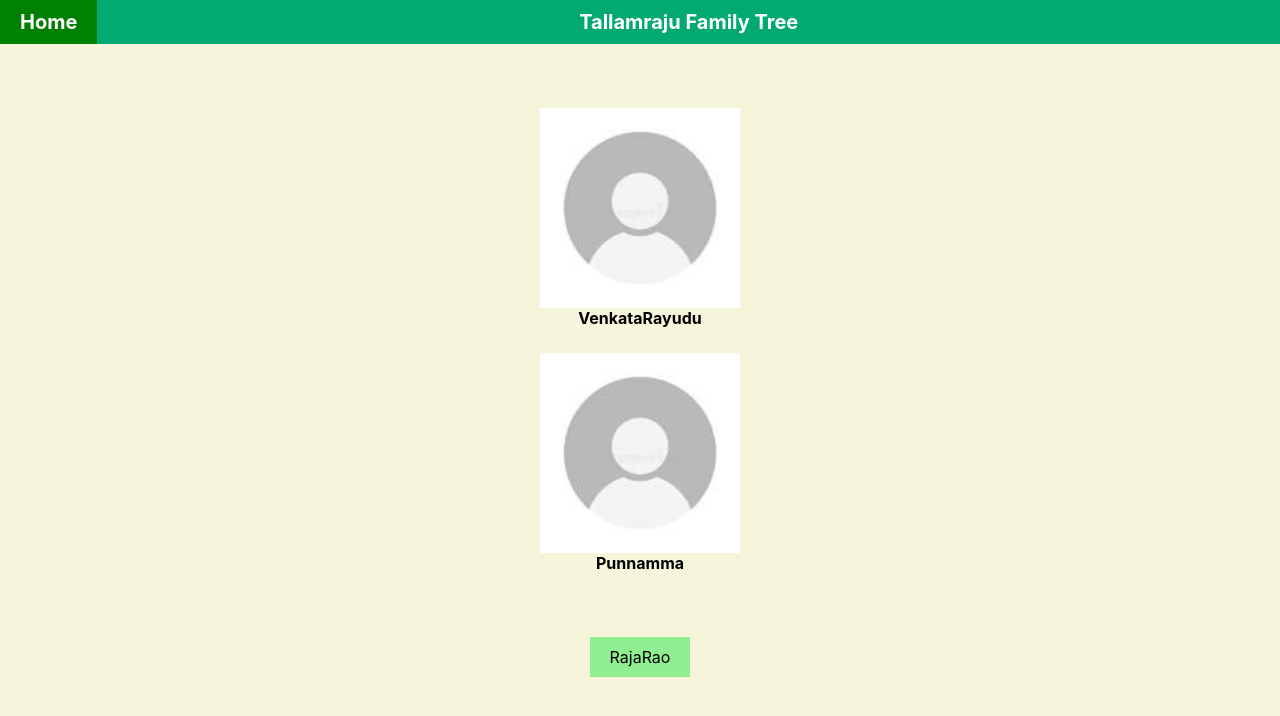
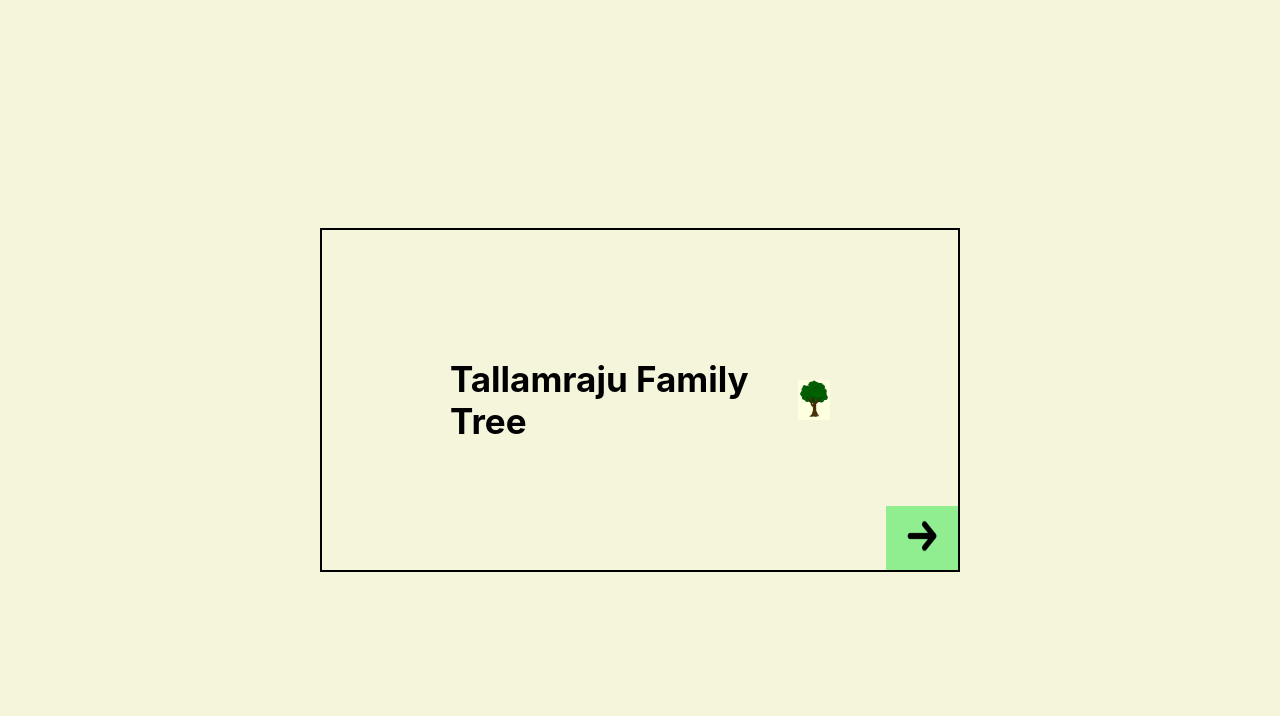
Before and after one commit to swetheendra/FamilyTree, a React (Create React App) app: page / in a window 1280 px wide. Shown: the top 716 px of the page. Built offline with nearby package versions, Linux system fonts and the light colour scheme.

Commit message:
entry page

```diff
--- a/src/App.js
+++ b/src/App.js
@@ -1,11 +1,13 @@
 import Profile from './Profile';
 import { Route, Routes } from 'react-router-dom';
+import Entry from './Entry';
 
 function App() {
+
   return (
     <div className="App">
       <Routes>
-        <Route path='/' element={<Profile id='1' />} />
+        <Route path='/' element={<Entry />} />
         <Route path='/profile/:id' element={<Profile/>} />
       </Routes>
     </div>
--- /dev/null
+++ b/src/Entry.css
@@ -0,0 +1,36 @@
+.entry-body {
+    position: fixed;
+    top: 50%;
+    left: 50%;
+    -webkit-transform: translate(-50%, -50%);
+    transform: translate(-50%, -50%);
+
+    border: 2px solid black;
+    padding: 10%;
+}
+
+.entry-elements {
+    display: flex;
+    flex-direction: column;
+}
+
+.entry-body-text {
+    font-weight: bold;
+    font-size: 35px;
+}
+
+.entry-header {
+    display: flex;
+    align-items: center;
+    gap: 5px;
+}
+
+.entry-tree-image {
+    position: absolute;
+    right: 0;
+    bottom: 0;
+}
+
+a:hover, a:active {
+    background-color: green;
+}
--- /dev/null
+++ b/src/Entry.jsx
@@ -0,0 +1,27 @@
+import './Entry.css';
+import {Link} from 'react-router-dom';
+
+function Entry() {
+    return(
+        <div className='entry-body'>
+            <div className='entry-elements'>
+                <span className='entry-header'>
+                    <span className='entry-body-text'>
+                        Tallamraju Family Tree
+                    </span>
+                    <img src={require('./images/tree.png')} alt="tree" width="32" height="40"/>
+                </span>
+
+            </div>
+            <span className='entry-tree-image'>
+                <Link to={`/profile/1`} >
+                    <span className='arrow'>
+                    <img src={require('./images/rightArrow.png')} alt="tree" width="32" height="40"/>
+                    </span>
+                </Link>
+            </span>
+        </div>
+    );
+}
+
+export default Entry;
--- a/src/Header.js
+++ b/src/Header.js
@@ -3,7 +3,7 @@ import {Link} from 'react-router-dom';
 function Header() {
     return (
         <div className="header">
-            <Link className="home" to={`/profile/1`} >Home</Link>
+            <Link className="home" to={`/`} >Home</Link>
             <span className="heading">
                 Tallamraju Family Tree
             </span>
--- a/src/Profile.jsx
+++ b/src/Profile.jsx
@@ -6,7 +6,6 @@ import Members, {Children} from './data/family';
 
 function Profile(props) {
     const ob = useParams();
-    console.log('props....', props, ' ',ob);
     const id = props.id ?? ob?.id;
     const family = Members[id];
     const children = Children[id];
```
Also changed, not shown: src/images/rightArrow.png (added), src/images/tree.png (added).
